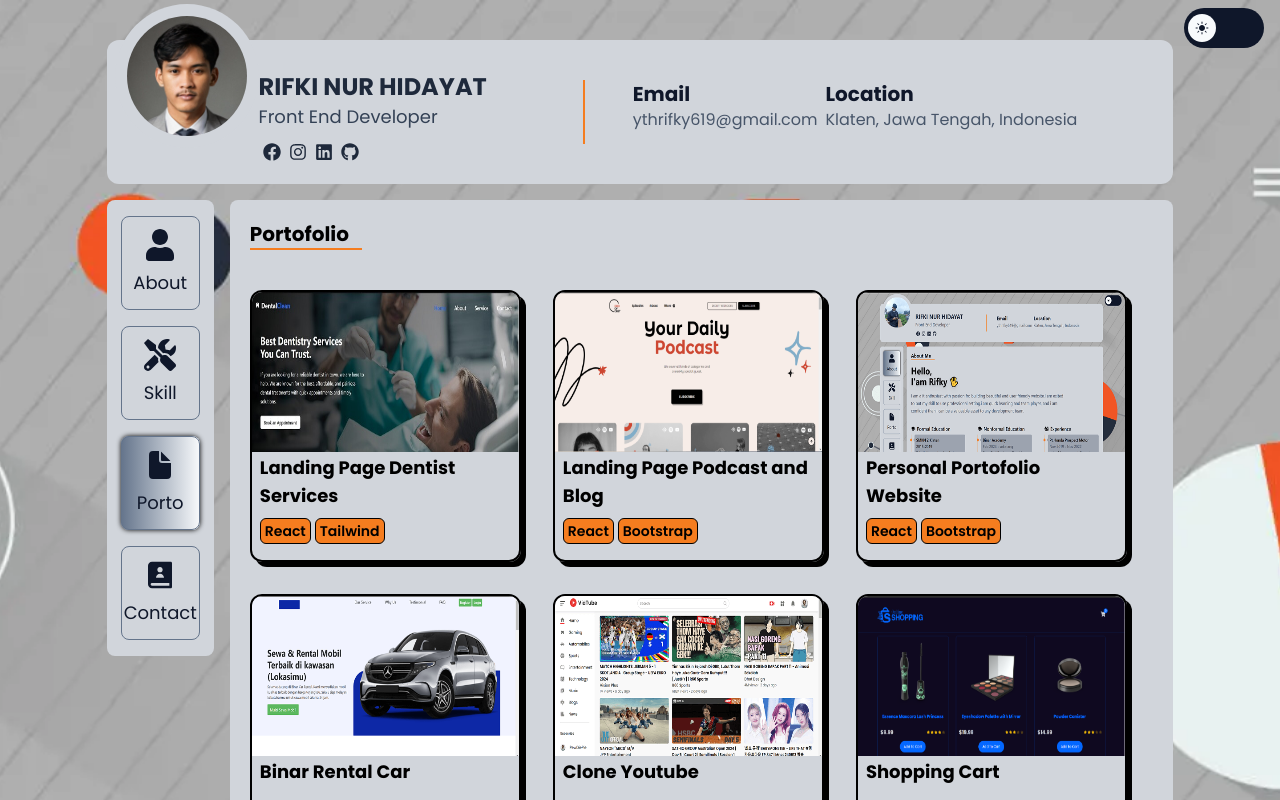
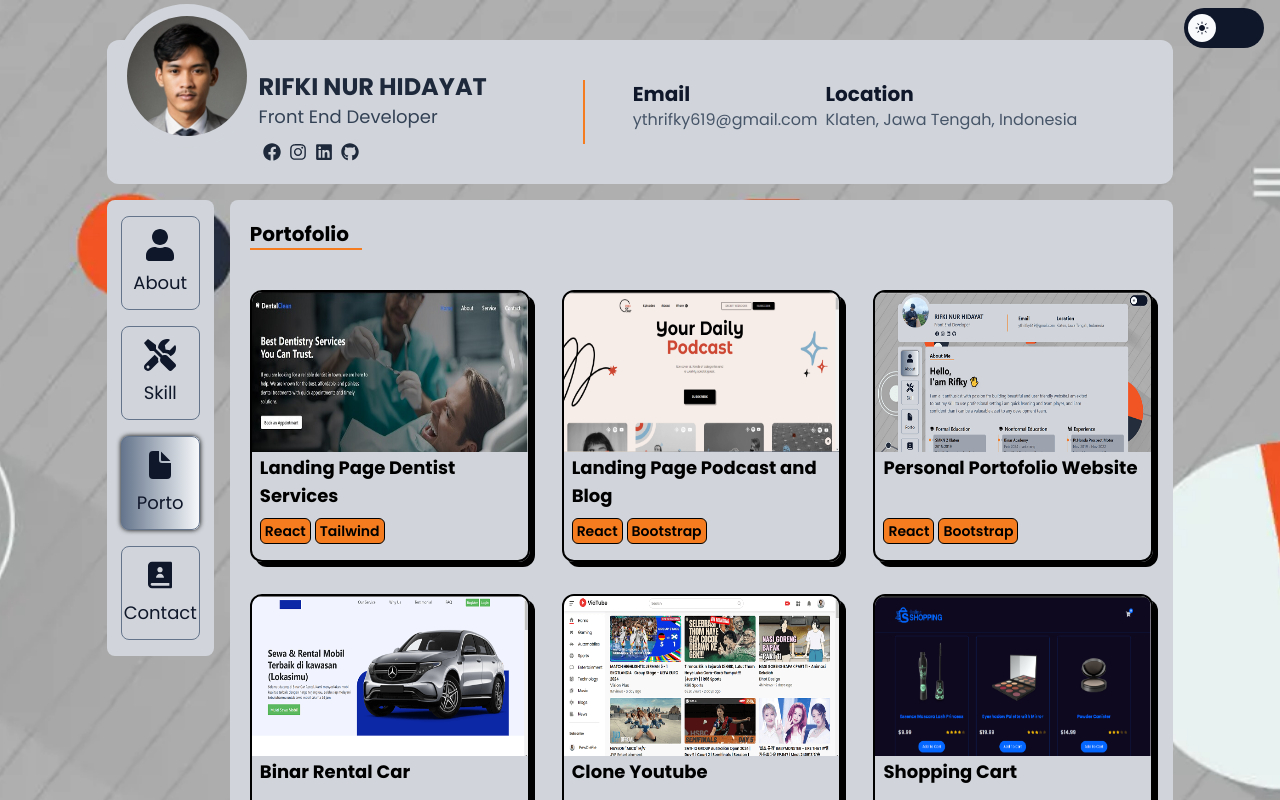
Before and after one commit to Rifkynur/portofolio, a React (Vite) app: page /porto in a window 1280 px wide. Shown: the top 800 px of the page. Built offline with nearby package versions, Linux system fonts and the light colour scheme.

Commit message:
fix bug porto page

```diff
--- a/src/Component/portofilio/PortofolioCard.jsx
+++ b/src/Component/portofilio/PortofolioCard.jsx
@@ -3,7 +3,7 @@ import PortofolioLinks from "./PortofolioLinks";
 
 const PortofolioCard = ({ data }) => {
   return (
-    <div className="w-[44%] pb-2 rounded-xl border-[2px] border-black shadow-cardShadowSmall relative overflow-hidden group shadow-slate-900 dark:bg-slate-600 md:shadow-cardShadowBig dark:md:shadow-darkShadowBig lg:w-[30%] dark:shadow-darkShadowSmall">
+    <div className="w-full pb-2 h-full rounded-xl border-[2px] border-black shadow-cardShadowSmall relative overflow-hidden group shadow-slate-900 dark:bg-slate-600 md:shadow-cardShadowBig dark:md:shadow-darkShadowBig dark:shadow-darkShadowSmall">
       <PortofolioLinks data={data} />
       <PortofolioDesc img={data.img} tool={data.tool} title={data.title} />
     </div>
--- a/src/Component/portofilio/PortofolioDesc.jsx
+++ b/src/Component/portofilio/PortofolioDesc.jsx
@@ -1,17 +1,17 @@
 import EachUtils from "../../util/EachUtils";
 const PortofolioDesc = ({ img, title, tool }) => {
   return (
-    <div>
+    <div className="h-full flex flex-col justify-between items-start">
       <div className="w-full h-[60px] object-cover md:h-[100px] lg:h-[150px]">
-        <img src={img} alt="dentist" className=" w-full h-14 md:h-24 lg:h-40" />
+        <img src={img} alt="dentist" className=" w-full h-[70px] md:h-24 lg:h-40" />
       </div>
       <div className="p-1 flex flex-col justify-between md:p-2 md:h-[75px] lg:h-[110px]">
         <h3 className="text-[10px] font-bold mt-1 max-w-full lg:text-lg">{title}</h3>
-        <div className="flex flex-w gap-1 mt-2">
+        <div className="flex flex-wrap gap-1 mt-2">
           <EachUtils
             of={tool}
             render={(data) => {
-              return <span className=" bg-light dark:bg-dark text-black border font-semibold text-[6px] py-[2px] px-1 rounded-md border-black  md:text-[10px] lg:text-sm">{data}</span>;
+              return <span className="bg-light dark:bg-dark text-black border font-semibold text-[6px] py-[2px] px-1 rounded-md border-black  md:text-[10px] lg:text-sm">{data}</span>;
             }}
           />
         </div>
--- a/src/pages/PortoPage.jsx
+++ b/src/pages/PortoPage.jsx
@@ -12,7 +12,7 @@ const PortoPage = () => {
   return (
     <div className="main-content">
       <Title title="Portofolio" />
-      <div className="flex gap-8 flex-wrap mt-5 relative mx-auto lg:mt-10 ">
+      <div className="grid grid-cols-2 mt-5 gap-2 md:gap-4 lg:gap-8 relative mx-auto lg:mt-10 lg:grid-cols-3">
         <EachUtils
           of={portofolio}
           render={(data) => {
```
Also changed, not shown: public/img/skill/svg/vue.svg (added).
